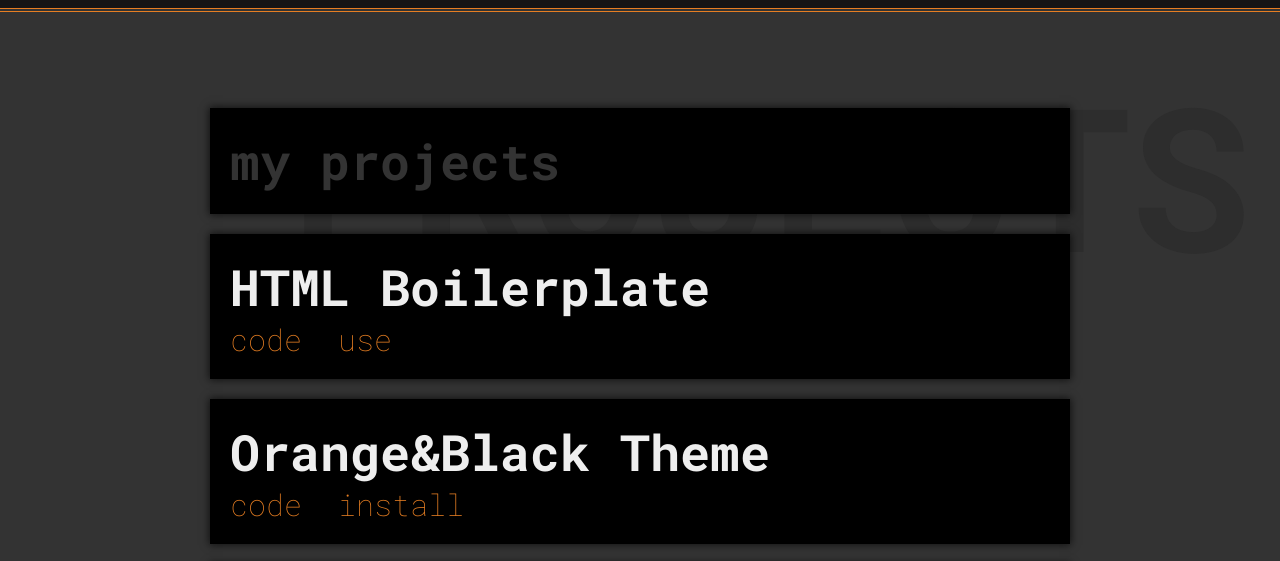
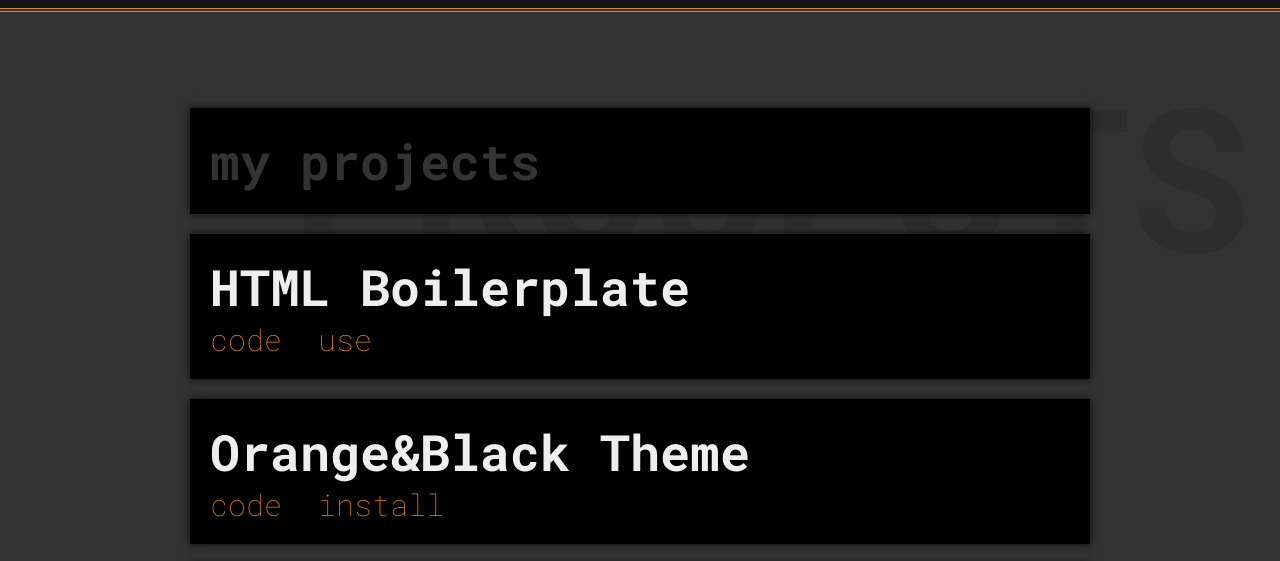
Before and after one commit to pniewiarowski/portfolio-website, a website built with webpack: page src/index.html in a window 1280 px wide. Shown: the part 752-1313 px from the top of the page. Built offline with nearby package versions, Linux system fonts and the light colour scheme; files whose address does not match are found by name.

Commit message:
Remove left and right margin(_projects.scss)

```diff
--- a/src/styles/elements/_projects.scss
+++ b/src/styles/elements/_projects.scss
@@ -17,7 +17,7 @@
     &__item {
         background-color: var(--color-darkest);
         padding: 2rem;
-        margin: 2rem;
+        margin: 2rem 0;
         box-shadow: var(--shadow);
     }
 
```
